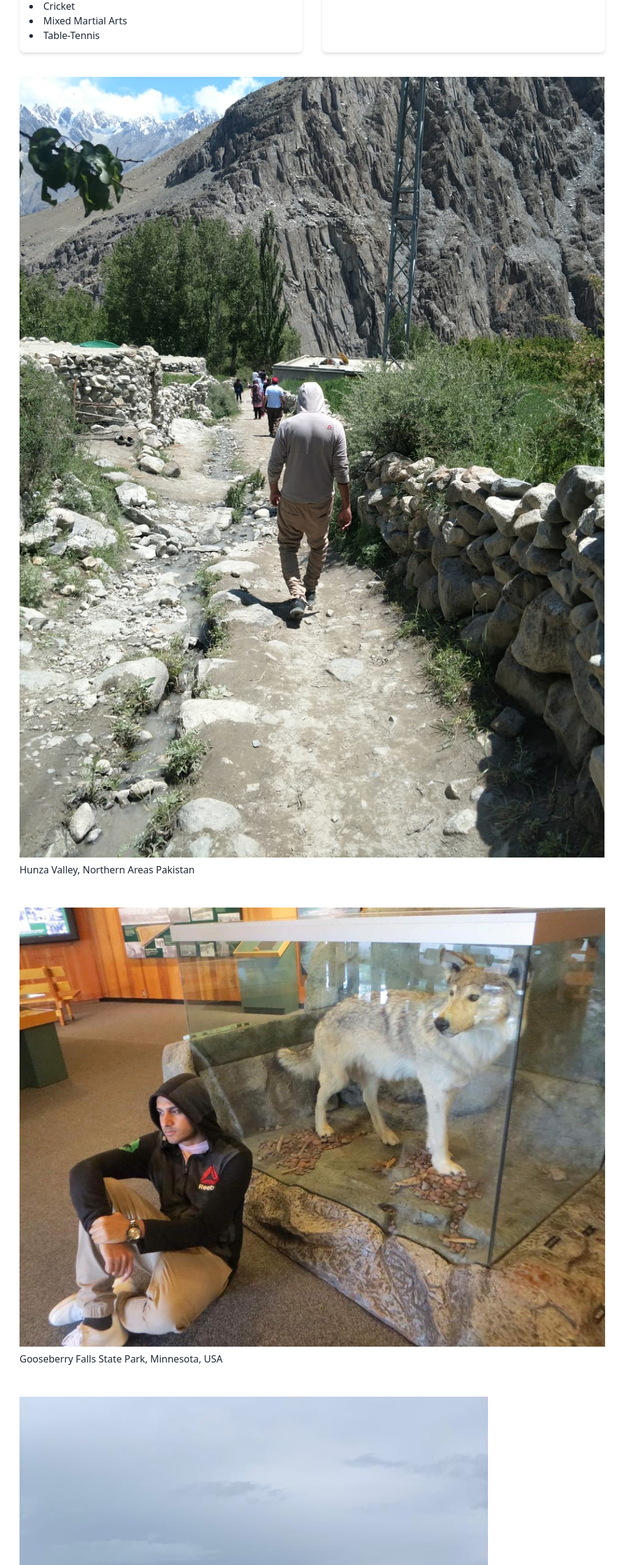
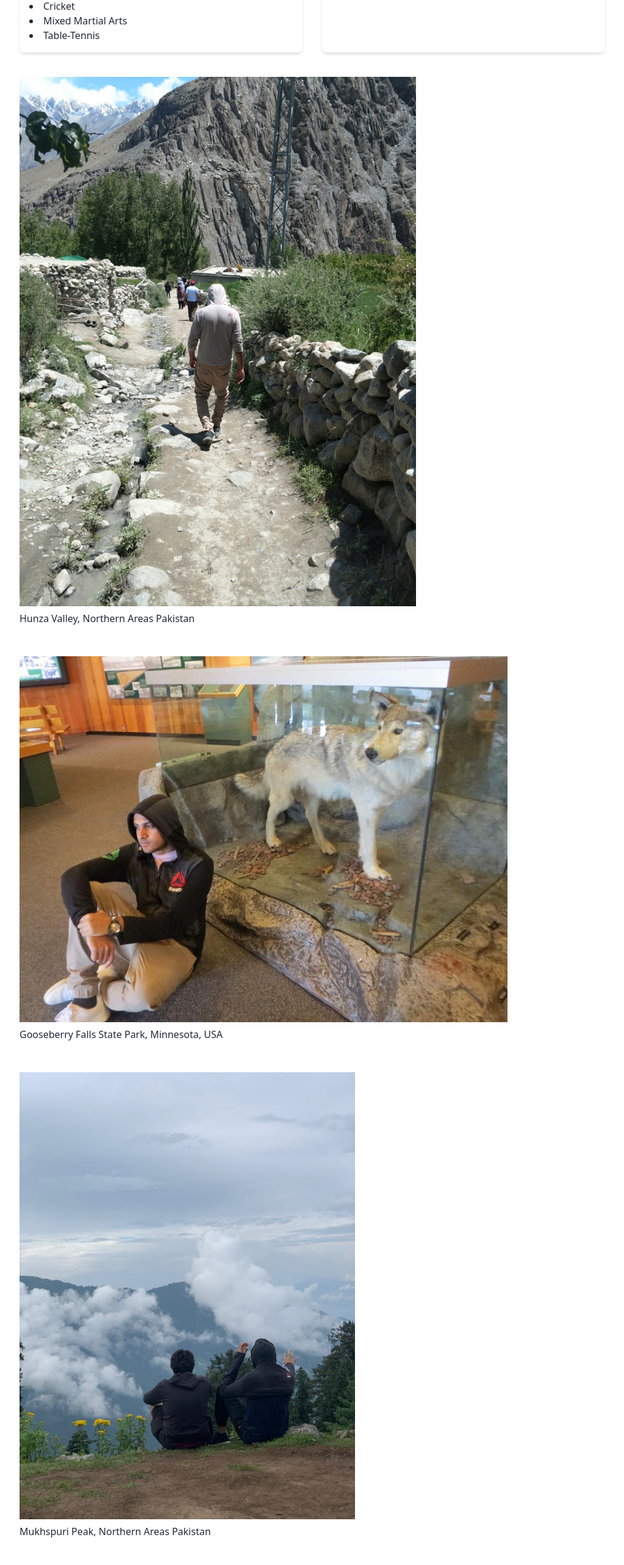
Before and after one commit to hasanma1ik/NextJS-portfolio2, a Next.js app: page / in a window 1280 px wide. Shown: the part 2040-4606 px from the top of the page at 61% size, without its empty margins (128-1151 px from the left). Built offline with nearby package versions, Linux system fonts and the light colour scheme.

Commit message:
Initial Commit

```diff
--- a/src/pages/index.js
+++ b/src/pages/index.js
@@ -218,17 +218,17 @@ export default function Home() {
                 </div>
 
       <div className="image1">
-    <img src="./images/33.jpg" alt="Hunza Valley, Northern Areas Pakistan" className="w-650 h-900" />
+    <img src="./images/33.jpg" alt="Hunza Valley, Northern Areas Pakistan" width="650" height="900" />
     <div className="text-gray-800 mt-2 dark:text-white">Hunza Valley, Northern Areas Pakistan</div>
   </div>
 
   <div className="image2">
-    <img src="./images/00.jpg" alt="Gooseberry Falls State Park, Minnesota, USA" className="w-800 h-600" />
+    <img src="./images/00.jpg" alt="Gooseberry Falls State Park, Minnesota, USA" width="800" height="600" />
     <div className="text-gray-800 mt-2 dark:text-white">Gooseberry Falls State Park, Minnesota, USA</div>
   </div>
 
   <div className="image3">
-    <img src="./images/44.jpg" alt="Mukhspuri Peak, Northern Areas Pakistan" className="w-550 h-750" />
+    <img src="./images/44.jpg" alt="Mukhspuri Peak, Northern Areas Pakistan" width="550" height="750"  />
     <div className="text-gray-800 mt-2 dark:text-white">Mukhspuri Peak, Northern Areas Pakistan</div>
   </div>
 </section>
```
